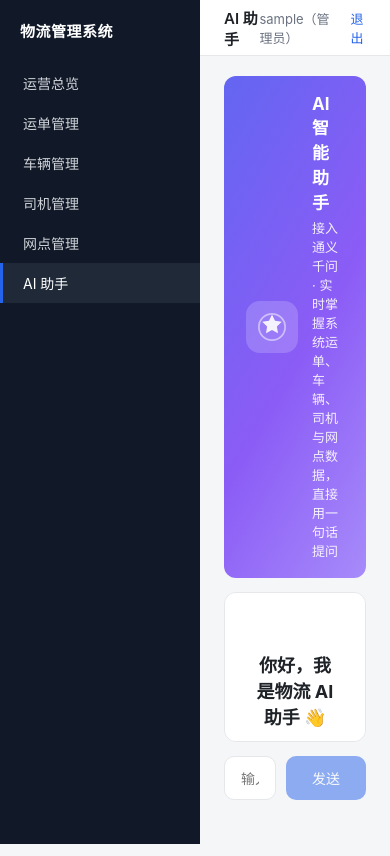
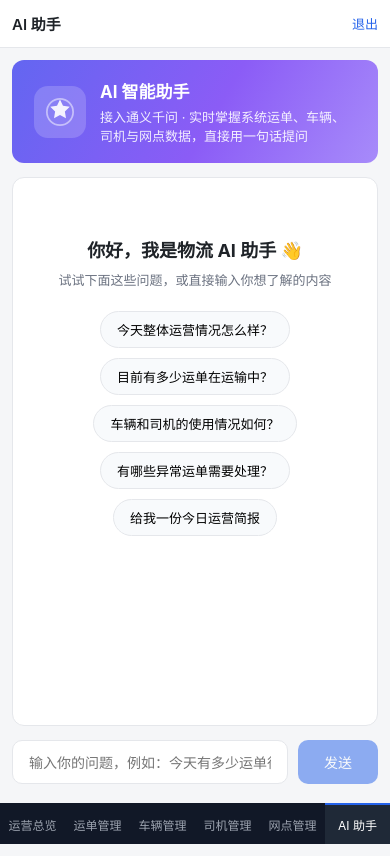
Before and after one commit to dev-0517/wuliu, a Vue app in the folder frontend_template/: page /ai in a window 390 px wide. Built offline with nearby package versions, Linux system fonts and the light colour scheme; sample sign-in values are in the browser's storage.

Commit message:
feat: 移动端适配——侧边栏收起改为底部导航，卡片/表单单列，宣传视频支持点击播放

```diff
--- a/frontend_template/src/App.vue
+++ b/frontend_template/src/App.vue
@@ -52,7 +52,7 @@ function logout() {
       <header class="topbar">
         <h2>{{ route.meta.title || '物流管理系统' }}</h2>
         <div class="who">
-          <span>{{ user?.username }}（{{ user?.role === 'admin' ? '管理员' : '操作员' }}）</span>
+          <span class="who-name">{{ user?.username }}（{{ user?.role === 'admin' ? '管理员' : '操作员' }}）</span>
           <button class="link" @click="logout">退出</button>
         </div>
       </header>
@@ -60,5 +60,17 @@ function logout() {
         <router-view />
       </main>
     </div>
+
+    <!-- 手机端底部导航 -->
+    <nav class="tabbar">
+      <router-link
+        v-for="m in menus"
+        :key="m.name"
+        :to="m.path"
+        :class="{ active: route.name === m.name || (m.name === 'orders' && route.name === 'order-detail') }"
+      >
+        {{ m.label }}
+      </router-link>
+    </nav>
   </div>
 </template>
--- a/frontend_template/src/style.css
+++ b/frontend_template/src/style.css
@@ -163,3 +163,41 @@ button:disabled { opacity: .55; cursor: not-allowed; }
   display: inline-flex; align-items: center; justify-content: center; font-size: 18px; flex-shrink: 0;
 }
 .card-img { width: 100%; height: 120px; object-fit: cover; border-radius: 8px; display: block; }
+
+/* ---------- 手机端底部导航（桌面隐藏） ---------- */
+.tabbar { display: none; }
+
+/* ---------- 移动端适配 ---------- */
+@media (max-width: 700px) {
+  .sidebar { display: none; }
+  .layout { display: block; }
+
+  .tabbar {
+    display: flex;
+    position: fixed;
+    left: 0; right: 0; bottom: 0;
+    z-index: 50;
+    background: #111827;
+    padding-bottom: env(safe-area-inset-bottom);
+  }
+  .tabbar a {
+    flex: 1;
+    text-align: center;
+    padding: 11px 0;
+    font-size: 12px;
+    color: #9ca3af;
+    border-top: 2px solid transparent;
+  }
+  .tabbar a.active { color: #fff; background: #1f2937; border-top-color: var(--primary); }
+
+  .topbar { height: 48px; padding: 0 12px; }
+  .topbar .who .who-name { display: none; }
+  .content { padding: 12px 12px 72px; }
+
+  .card-grid { grid-template-columns: 1fr; }
+  .grid { grid-template-columns: repeat(2, 1fr); }
+  .form-grid { grid-template-columns: 1fr; }
+  .page-head { flex-wrap: wrap; gap: 8px; }
+  .panel { overflow-x: auto; }
+  .login-card { width: calc(100% - 32px); max-width: 340px; }
+}
--- a/frontend_template/src/views/DashboardView.vue
+++ b/frontend_template/src/views/DashboardView.vue
@@ -22,6 +22,14 @@ function playVideo(e) {
 function stopVideo(e) {
   const v = e.currentTarget.querySelector('video')
   if (v) { v.pause(); v.currentTime = 0 }
+}
+
+// 手机端没有 hover，点击切换播放/暂停
+function tapVideo(e) {
+  const v = e.currentTarget.querySelector('video')
+  if (!v) return
+  if (v.paused) v.play().catch(() => {})
+  else { v.pause(); v.currentTime = 0 }
 }
 
 
@@ -241,10 +249,10 @@ onMounted(async () => {
     <div class="promo-wrap">
       <div class="promo-head">
         <h3>品牌宣传</h3>
-        <span class="hint">鼠标悬停播放</span>
+        <span class="hint">悬停 / 点击播放</span>
       </div>
       <div class="promo-grid">
-        <div v-for="p in promos" :key="p.title" class="promo-card" @mouseenter="playVideo" @mouseleave="stopVideo">
+        <div v-for="p in promos" :key="p.title" class="promo-card" @mouseenter="playVideo" @mouseleave="stopVideo" @click="tapVideo">
           <video :src="p.src" :poster="p.poster" muted loop playsinline preload="none"></video>
           <div class="promo-caption">
             <b>{{ p.title }}</b>
```
